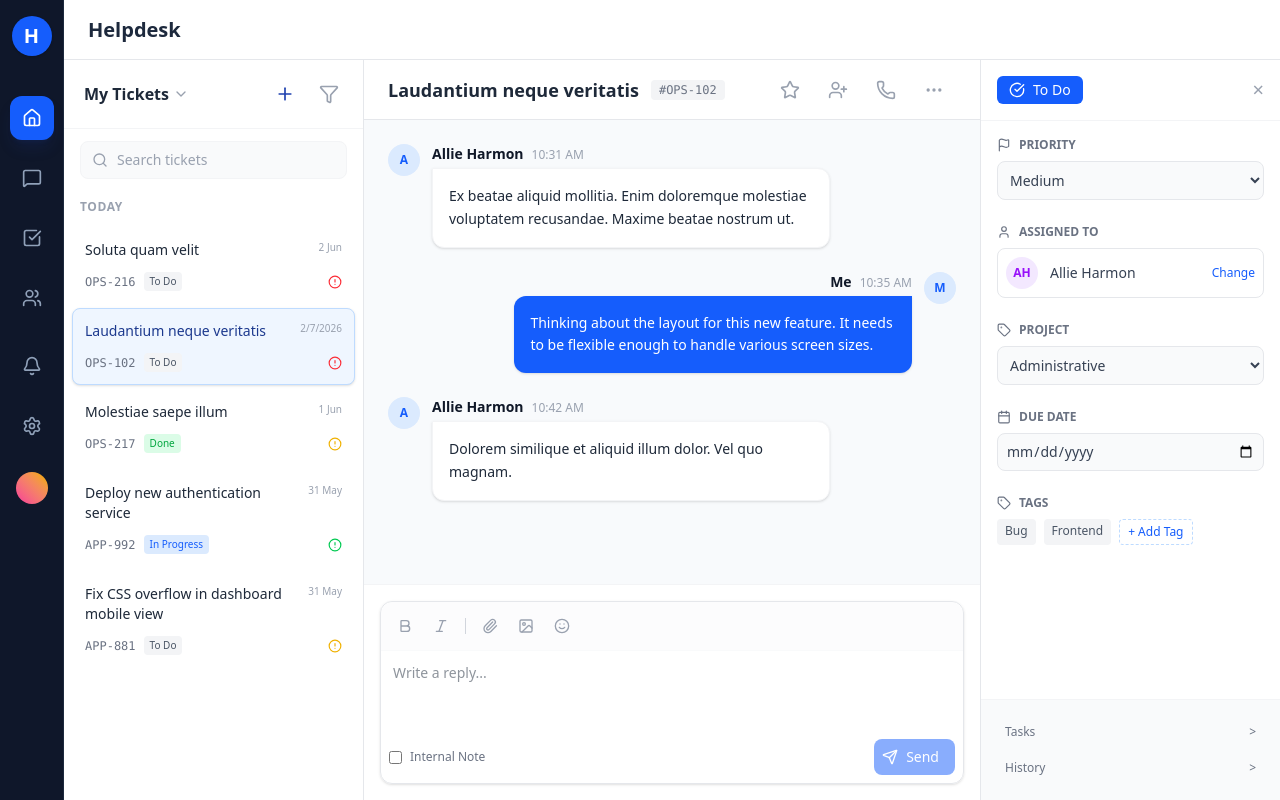
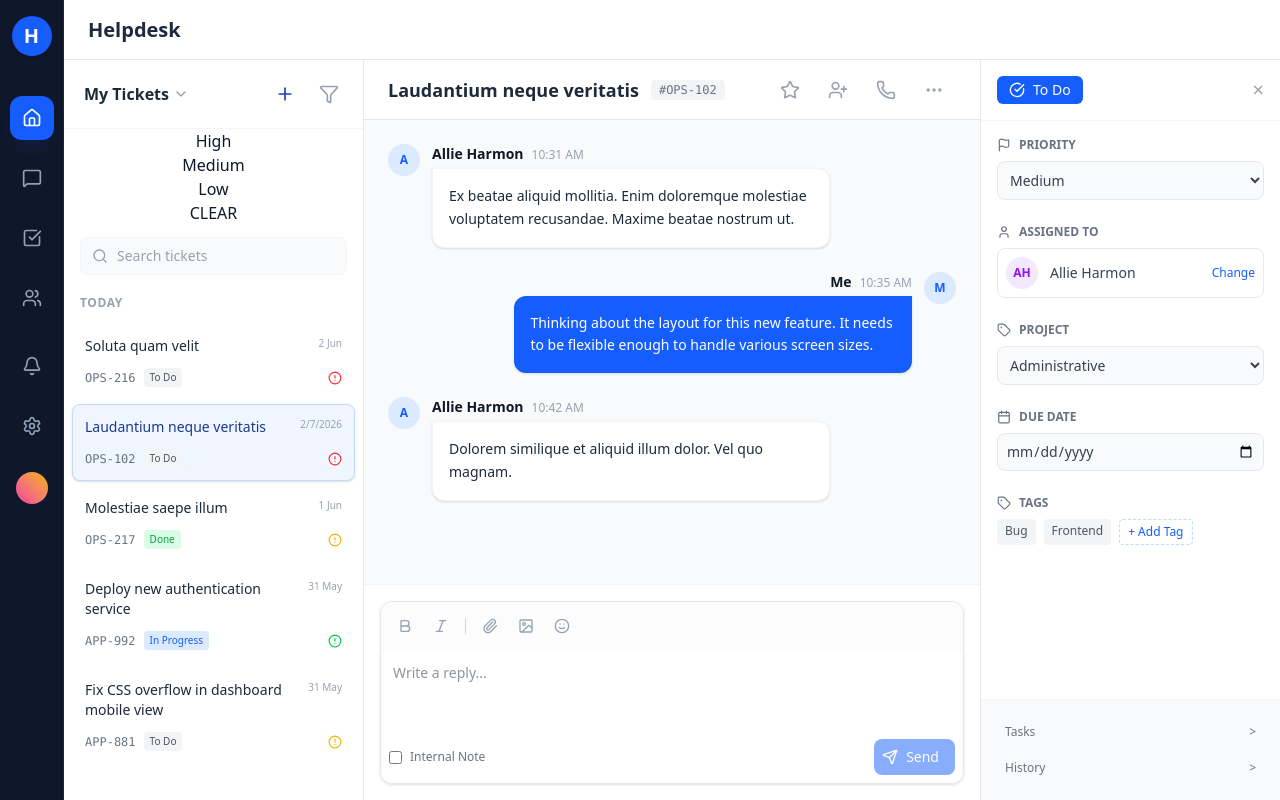
Before and after one commit to pandeynikhilone/dashboard-ui, a React (Vite) app: page / in a window 1280 px wide. Both pictures are taken after a click on the button 329 px from the left and 94 px from the top of the page. Built offline with nearby package versions, Linux system fonts and the light colour scheme.

Commit message:
feat: filter and search functionality implemented

```diff
--- a/src/components/TicketList.tsx
+++ b/src/components/TicketList.tsx
@@ -19,6 +19,9 @@ interface TicketListProps {
 export const TicketList: React.FC<TicketListProps> = ({ onTicketSelect }) => {
     const [isCreateOpen, setIsCreateOpen] = useState(false);
     const dateTimeObj = new Date();
+    const [filter, setFilter] = useState<'all' | 'high' | 'medium' | 'low'>('all');
+    const [openFilter, setOpenFilter] = useState(false);
+    const [SearchInput, setSearchInput] = useState('');
 
     // Initial mock data
     const [tickets, setTickets] = useState<Ticket[]>([
@@ -42,6 +45,13 @@ export const TicketList: React.FC<TicketListProps> = ({ onTicketSelect }) => {
         setIsCreateOpen(false);
     };
 
+    const searchResult = tickets.filter(ticket => {
+       const searchData = ticket.title.toLowerCase().includes(SearchInput.toLowerCase())
+        const filterData = filter === 'all' ? tickets : ticket.priority === filter;
+        return searchData && filterData;
+    });
+
+
     return (
         <div className="flex flex-col h-full bg-white relative">
             <TicketModal
@@ -64,17 +74,29 @@ export const TicketList: React.FC<TicketListProps> = ({ onTicketSelect }) => {
                     >
                         <Plus size={20} />
                     </button>
-                    <button className="p-2 text-gray-400 hover:text-gray-600 hover:bg-gray-50 rounded-lg transition-colors">
+                    <button onClick={() => setOpenFilter(prev => !prev)} className="p-2 text-gray-400 hover:text-gray-600 hover:bg-gray-50 rounded-lg transition-colors">
                         <Filter size={20} />
                     </button>
                 </div>
             </div>
+
+            {openFilter &&
+                <div className='flex flex-col left-10'>
+                    <button onClick={() => setFilter('high')}>High</button>
+                    <button onClick={() => setFilter('medium')}>Medium</button>
+                    <button onClick={() => setFilter('low')}>Low</button>
+                    <button onClick={() => setFilter('all')}>CLEAR</button>
+                </div>
+            }
+
+
 
             {/* Search */}
             <div className="px-4 py-3">
                 <div className="relative">
                     <Search size={16} className="absolute left-3 top-1/2 -translate-y-1/2 text-gray-400" />
                     <input
+                        onChange={e => setSearchInput(e.target.value)}
                         type="text"
                         placeholder="Search tickets"
                         className="w-full pl-9 pr-4 py-2 bg-gray-50 border border-gray-100 rounded-lg text-sm focus:outline-none focus:ring-2 focus:ring-blue-500/20 focus:border-blue-500 transition-all placeholder:text-gray-400"
@@ -88,7 +110,7 @@ export const TicketList: React.FC<TicketListProps> = ({ onTicketSelect }) => {
                     Today
                 </div>
 
-                {tickets.map((ticket) => (
+                {searchResult.map((ticket) => (
                     <TicketItem
                         key={ticket.id}
                         id={ticket.id}
```
